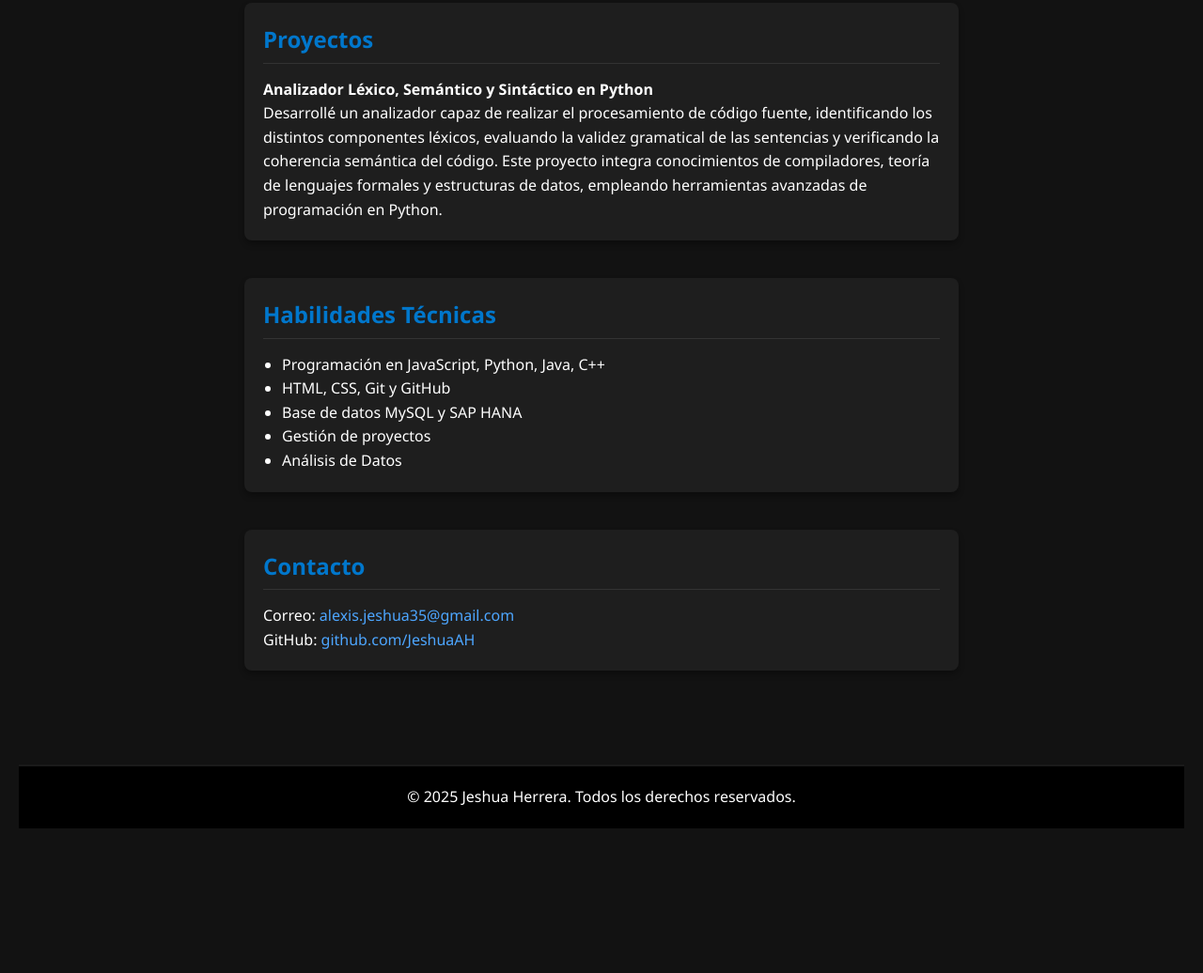
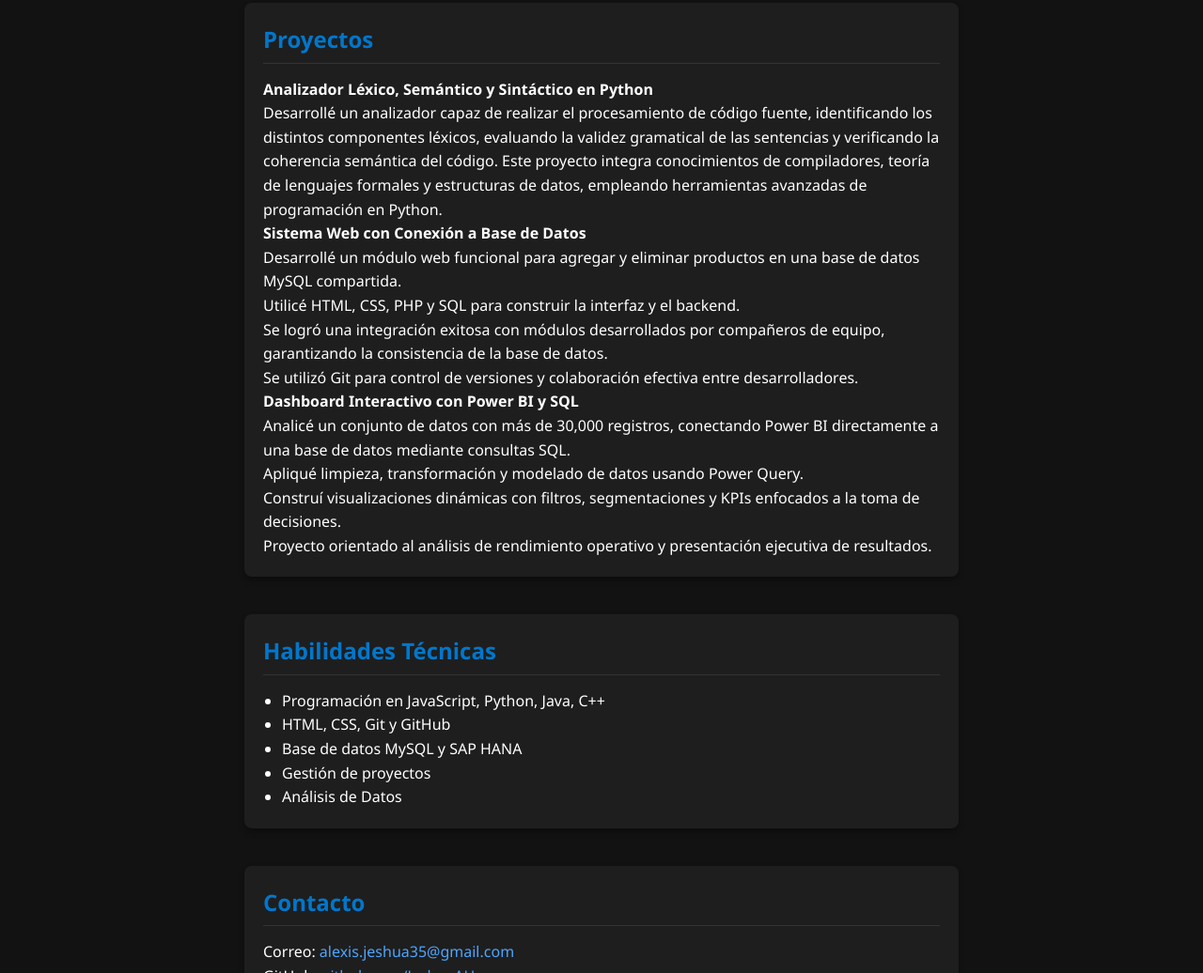
Before and after one commit to JeshuaAH/Mi-Portafolio, a plain HTML site: page index.html in a window 1280 px wide. Shown: the part 1554-2590 px from the top of the page at 94% size. Before the commit the page ends 2456 px from the top, so only its background shows below. Drawn offline with Linux system fonts and the light colour scheme.

Commit message:
Update index.html

```diff
--- a/index.html
+++ b/index.html
@@ -56,11 +56,29 @@
 
     <section id="proyectos">
   <h3>Proyectos</h3>
+
   <div class="proyecto">
     <h4>Analizador Léxico, Semántico y Sintáctico en Python</h4>
     <p>Desarrollé un analizador capaz de realizar el procesamiento de código fuente, identificando los distintos componentes léxicos, evaluando la validez gramatical de las sentencias y verificando la coherencia semántica del código. Este proyecto integra conocimientos de compiladores, teoría de lenguajes formales y estructuras de datos, empleando herramientas avanzadas de programación en Python.</p>
   </div>
+
+  <div class="proyecto">
+    <h4>Sistema Web con Conexión a Base de Datos</h4>
+    <p>Desarrollé un módulo web funcional para agregar y eliminar productos en una base de datos MySQL compartida.</p>
+    <p>Utilicé HTML, CSS, PHP y SQL para construir la interfaz y el backend.</p>
+    <p>Se logró una integración exitosa con módulos desarrollados por compañeros de equipo, garantizando la consistencia de la base de datos.</p>
+    <p>Se utilizó Git para control de versiones y colaboración efectiva entre desarrolladores.</p>
+  </div>
+
+  <div class="proyecto">
+    <h4>Dashboard Interactivo con Power BI y SQL</h4>
+    <p>Analicé un conjunto de datos con más de 30,000 registros, conectando Power BI directamente a una base de datos mediante consultas SQL.</p>
+    <p>Apliqué limpieza, transformación y modelado de datos usando Power Query.</p>
+    <p>Construí visualizaciones dinámicas con filtros, segmentaciones y KPIs enfocados a la toma de decisiones.</p>
+    <p>Proyecto orientado al análisis de rendimiento operativo y presentación ejecutiva de resultados.</p>
+  </div>
 </section>
+
 
     <section id="habilidades">
       <h3>Habilidades Técnicas</h3>
```
Lines whose indentation alone changed are shown as unchanged.
